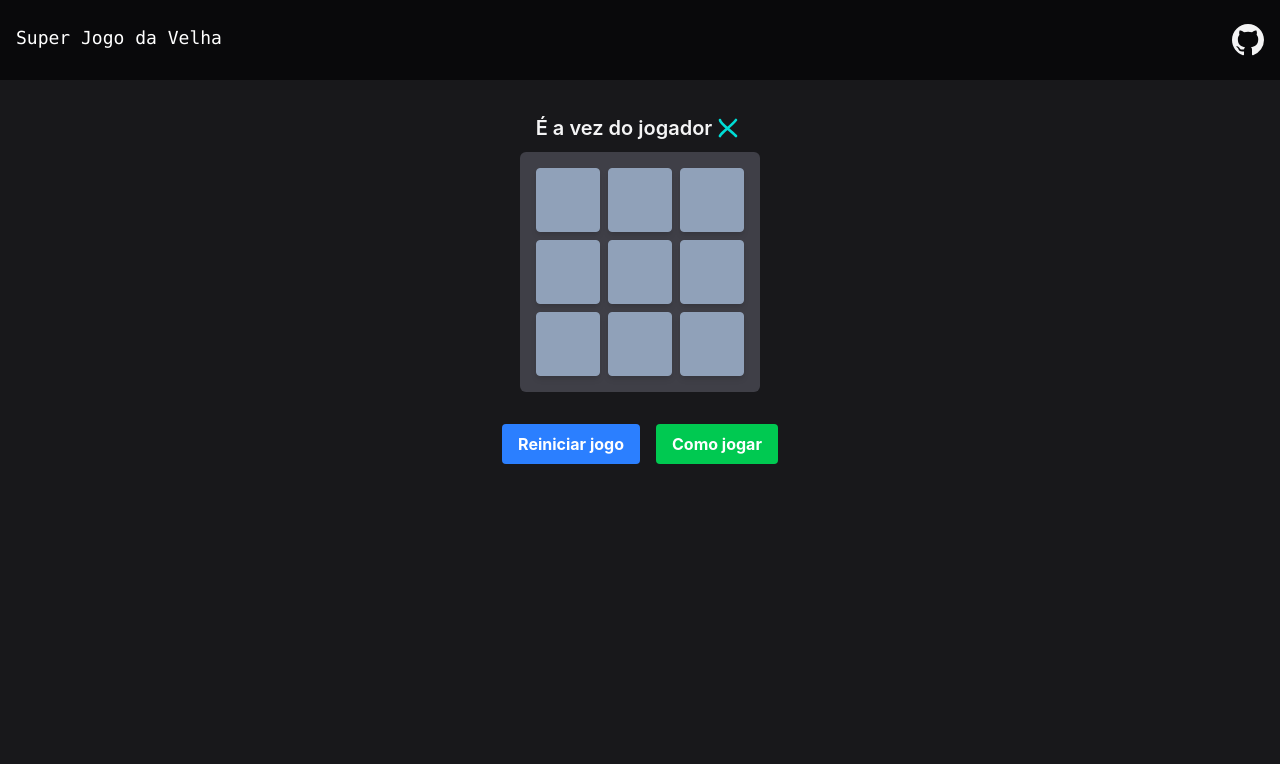
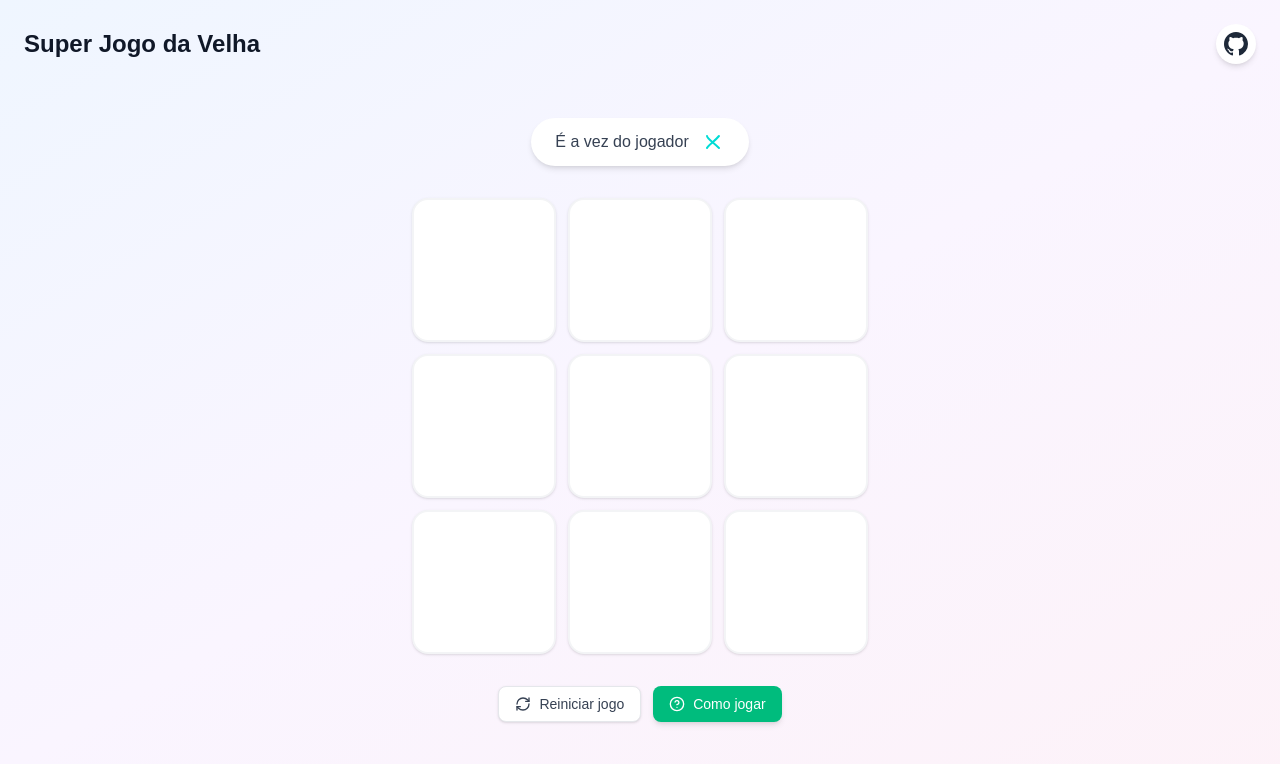
Before and after one commit to matheusdsilva01/super-tic-tac-toe, a Next.js app: page / in a window 1280 px wide. Shown: the top 764 px of the page. Built offline with nearby package versions, Linux system fonts and the light colour scheme.

Commit message:
feat(ui): update styles and layout for improved UI and user experience

```diff
--- a/src/app/globals.css
+++ b/src/app/globals.css
@@ -24,8 +24,8 @@
 
 @layer utilities {
   body {
-    font-family: 'Inter', sans-serif;
-    @apply bg-zinc-900 text-zinc-100;
+    font-family: 'Arimo', 'Inter', sans-serif;
+    @apply bg-white text-gray-800;
   }
 }
 
--- a/src/app/page.tsx
+++ b/src/app/page.tsx
@@ -12,9 +12,15 @@ export default function Home() {
     useGameState();
 
   return (
-    <main>
+    <main
+      className="min-h-dvh flex flex-col"
+      style={{
+        backgroundImage:
+          "linear-gradient(150deg, rgb(239,246,255) 0%, rgb(250,245,255) 50%, rgb(253,242,248) 100%)",
+      }}
+    >
       <Header />
-      <section className="mt-8 h-full min-h-130">
+      <section className="flex-1 flex flex-col items-center justify-center gap-8 pb-12">
         <GameStatus currentPlayer={currentPlayer} />
         <Board
           board={board}
--- a/src/components/Board.tsx
+++ b/src/components/Board.tsx
@@ -9,7 +9,7 @@ interface BoardProps {
 
 export function Board({ board, lowestMoveIndex, onSquareClick }: BoardProps) {
   return (
-    <div className="grid m-auto grid-cols-3 gap-2 w-fit p-4 bg-zinc-700 rounded-md">
+    <div className="grid grid-cols-3 gap-3 w-fit">
       {board.map((square, index) => (
         <Square
           key={index}
--- a/src/components/GameControls.tsx
+++ b/src/components/GameControls.tsx
@@ -6,11 +6,12 @@ interface GameControlsProps {
 
 export function GameControls({ onReset }: GameControlsProps) {
   return (
-    <div className="mt-8 flex gap-x-4 text-center justify-center">
+    <div className="flex gap-3 items-center justify-center">
       <button
-        className="bg-blue-500 hover:bg-blue-700 text-white font-bold py-2 px-4 rounded-sm transition-colors"
+        className="flex items-center gap-2 bg-white border border-gray-200 text-gray-700 text-sm h-9 px-4 rounded-lg shadow-sm hover:shadow-md transition-shadow"
         onClick={onReset}
       >
+        <svg xmlns="http://www.w3.org/2000/svg" width="16" height="16" viewBox="0 0 24 24" fill="none" stroke="currentColor" strokeWidth="2" strokeLinecap="round" strokeLinejoin="round"><path d="M3 12a9 9 0 0 1 9-9 9.75 9.75 0 0 1 6.74 2.74L21 8"/><path d="M21 3v5h-5"/><path d="M21 12a9 9 0 0 1-9 9 9.75 9.75 0 0 1-6.74-2.74L3 16"/><path d="M8 16H3v5"/></svg>
         Reiniciar jogo
       </button>
       <HowToPlay />
--- a/src/components/GameStatus.tsx
+++ b/src/components/GameStatus.tsx
@@ -8,15 +8,15 @@ interface GameStatusProps {
 
 export function GameStatus({ currentPlayer }: GameStatusProps) {
   return (
-    <p className="text-center mb-2 text-xl font-semibold flex justify-center items-center">
-      É a vez do jogador{" "}
+    <div className="flex items-center gap-3 bg-white rounded-full px-6 h-12 shadow-md">
+      <span className="text-base text-gray-700">É a vez do jogador</span>
       <span className="flex">
         {currentPlayer.value === "X" ? (
-          <PlayX withAnimation={false} width={32} height={32} />
+          <PlayX withAnimation={false} width={24} height={24} />
         ) : (
-          <Play0 withAnimation={false} width={32} height={32} />
+          <Play0 withAnimation={false} width={24} height={24} />
         )}
       </span>
-    </p>
+    </div>
   );
 }
--- a/src/components/Header.tsx
+++ b/src/components/Header.tsx
@@ -2,20 +2,22 @@ import Link from "next/link";
 
 export function Header() {
   return (
-    <header className="w-full flex justify-between bg-zinc-950 px-4 py-6">
-      <h1 className="text-lg text-white font-mono">Super Jogo da Velha</h1>
+    <header className="w-full flex items-center justify-between px-6 py-6">
+      <h1 className="text-2xl text-gray-900 font-bold">Super Jogo da Velha</h1>
       <Link
         href="https://github.com/matheusdsilva01"
         rel="noopener noreferrer"
         target="_blank"
+        className="flex items-center justify-center w-10 h-10 bg-white rounded-full shadow-md hover:shadow-lg transition-shadow"
       >
         <svg
           aria-hidden="true"
           role="img"
           viewBox="0 0 16 16"
-          width="32"
-          height="32"
+          width="24"
+          height="24"
           fill="currentColor"
+          className="text-gray-800"
         >
           <path
             fillRule="evenodd"
--- a/src/components/HowToPlay.tsx
+++ b/src/components/HowToPlay.tsx
@@ -20,9 +20,10 @@ export const HowToPlay = () => {
   return (
     <>
       <button
-        className="bg-green-500 hover:bg-green-700 text-white font-bold py-2 px-4 rounded-sm transition-colors"
+        className="flex items-center gap-2 bg-[#00bc7d] hover:bg-[#00a86e] text-white text-sm h-9 px-4 rounded-lg shadow-md hover:shadow-lg transition-all"
         onClick={() => setOpenModal(true)}
       >
+        <svg xmlns="http://www.w3.org/2000/svg" width="16" height="16" viewBox="0 0 24 24" fill="none" stroke="currentColor" strokeWidth="2" strokeLinecap="round" strokeLinejoin="round"><circle cx="12" cy="12" r="10"/><path d="M9.09 9a3 3 0 0 1 5.83 1c0 2-3 3-3 3"/><path d="M12 17h.01"/></svg>
         Como jogar
       </button>
       <div
@@ -33,13 +34,13 @@ export const HowToPlay = () => {
         }}
         className={`modal ${
           openModal
-            ? "fixed z-50 p-2 flex flex-col inset-0 h-dvh bg-zinc-700/50"
+            ? "fixed z-50 p-2 flex flex-col inset-0 h-dvh bg-black/50"
             : "hidden"
         }`}
       >
-        <div className="m-auto max-w-5xl w-full bg-zinc-600 rounded-lg overflow-auto px-4 py-6 relative">
+        <div className="m-auto max-w-xl w-full bg-white text-gray-800 rounded-xl overflow-auto px-6 py-8 relative shadow-2xl">
           <button
-            className="absolute top-0 right-0 p-2 text-white hover:text-gray-300 transition-colors"
+            className="absolute top-2 right-2 p-2 text-gray-400 hover:text-gray-600 transition-colors"
             onClick={() => setOpenModal(false)}
           >
             <svg
@@ -81,7 +82,7 @@ export const HowToPlay = () => {
             <source src="/media/preview.mp4" type="video/mp4" />
           </video>
           <button
-            className="mt-8 bg-green-500 hover:bg-green-700 text-white font-bold py-2 px-4 rounded-sm transition-colors"
+            className="mt-8 bg-[#00bc7d] hover:bg-[#00a86e] text-white text-sm px-4 py-2 rounded-lg transition-colors"
             onClick={() => setOpenModal(false)}
           >
             Fechar
--- a/src/components/ModalWinner.tsx
+++ b/src/components/ModalWinner.tsx
@@ -26,30 +26,44 @@ export function ModalWinner({ closeModal, winner }: ModalWinnerProps) {
 
   return (
     <div
-      className="fixed flex flex-col z-50 inset-0 h-dvh bg-zinc-700/50 p-2"
+      className="fixed z-50 inset-0 h-dvh bg-black/50 flex items-center justify-center"
       onClick={closeModal}
     >
       <div
-        className="m-auto max-w-5xl w-full bg-zinc-600/70 rounded-lg px-4 py-28 text-center border border-blue-400 shadow-blue-300"
+        className="relative bg-white rounded-xl w-md max-w-[90vw] px-6 py-6 shadow-[0px_25px_50px_rgba(0,0,0,0.25)]"
         onClick={(e) => e.stopPropagation()}
       >
-        <h2 className="text-xl md:text-2xl font-bold flex justify-center items-center font-mono uppercase mb-4">
-          Vitória do jogador{" "}
+        <button
+          className="absolute top-4 right-4 text-gray-400 hover:text-gray-600 transition-colors opacity-70"
+          onClick={closeModal}
+          aria-label="Fechar"
+        >
+          <svg xmlns="http://www.w3.org/2000/svg" width="16" height="16" viewBox="0 0 24 24" fill="none" stroke="currentColor" strokeWidth="2" strokeLinecap="round" strokeLinejoin="round">
+            <path d="M18 6 6 18" />
+            <path d="m6 6 12 12" />
+          </svg>
+        </button>
+        <div className="flex items-center justify-center gap-2">
+          <h2 className="text-xl md:text-2xl font-bold text-gray-700 uppercase">
+            Vitória do jogador
+          </h2>
           <span>
             {winner === "X" ? (
-              <PlayX withAnimation={false} width={28} height={28} />
+              <PlayX withAnimation={false} width={32} height={32} />
             ) : (
-              <Play0 withAnimation={false} width={28} height={28} />
+              <Play0 withAnimation={false} width={32} height={32} />
             )}
           </span>
-          !🏆
-        </h2>
-        <button
-          className="mt-8 bg-green-500 hover:bg-green-700 text-white font-mono px-4 py-2 rounded-lg transition-colors"
-          onClick={closeModal}
-        >
-          Jogar novamente
-        </button>
+          <span className="text-2xl">🏆</span>
+        </div>
+        <div className="flex justify-center mt-4">
+          <button
+            className="bg-[#00bc7d] hover:bg-[#00a86e] text-white text-sm px-4 h-9 rounded-lg transition-colors"
+            onClick={closeModal}
+          >
+            Jogar novamente
+          </button>
+        </div>
       </div>
     </div>
   );
--- a/src/components/Square.tsx
+++ b/src/components/Square.tsx
@@ -18,15 +18,17 @@ export function Square({
   return (
     <button
       disabled={disabled}
-      className={`w-16 h-16 border border-slate-400 bg-slate-400 rounded shadow-md ${
-        isAboutToExpire ? "border-red-500 animate-pulse" : ""
+      className={`w-28 h-28 md:w-36 md:h-36 bg-white border-2 rounded-2xl shadow-sm flex items-center justify-center transition-all hover:shadow-md ${
+        isAboutToExpire
+          ? "border-red-400 animate-pulse shadow-red-200"
+          : "border-gray-100"
       }`}
       onClick={onClick}
     >
       {value?.value === "X" ? (
-        <PlayX />
+        <PlayX width={48} height={48} />
       ) : value?.value === "0" ? (
-        <Play0 />
+        <Play0 width={48} height={48} />
       ) : null}
     </button>
   );
```
